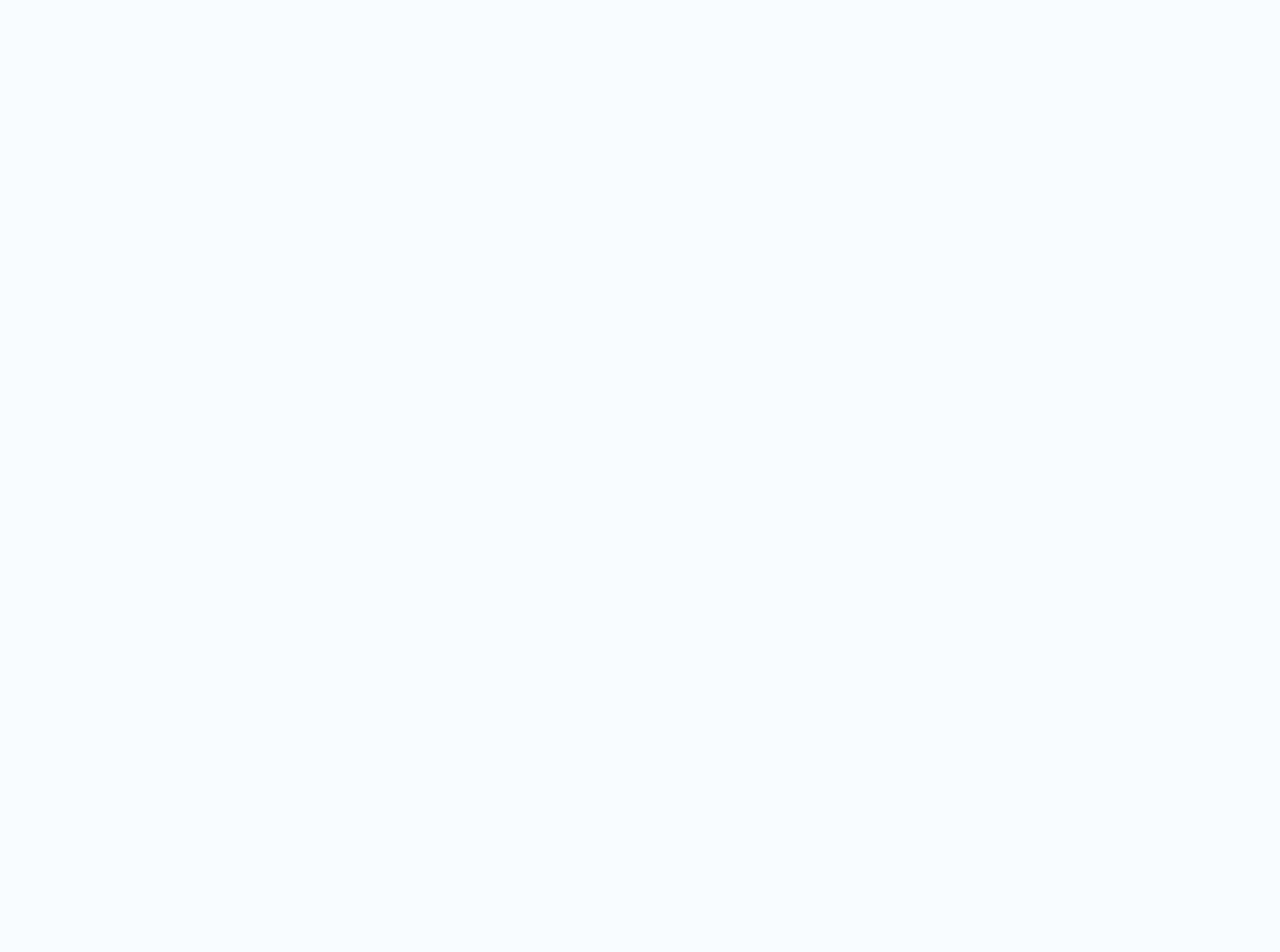
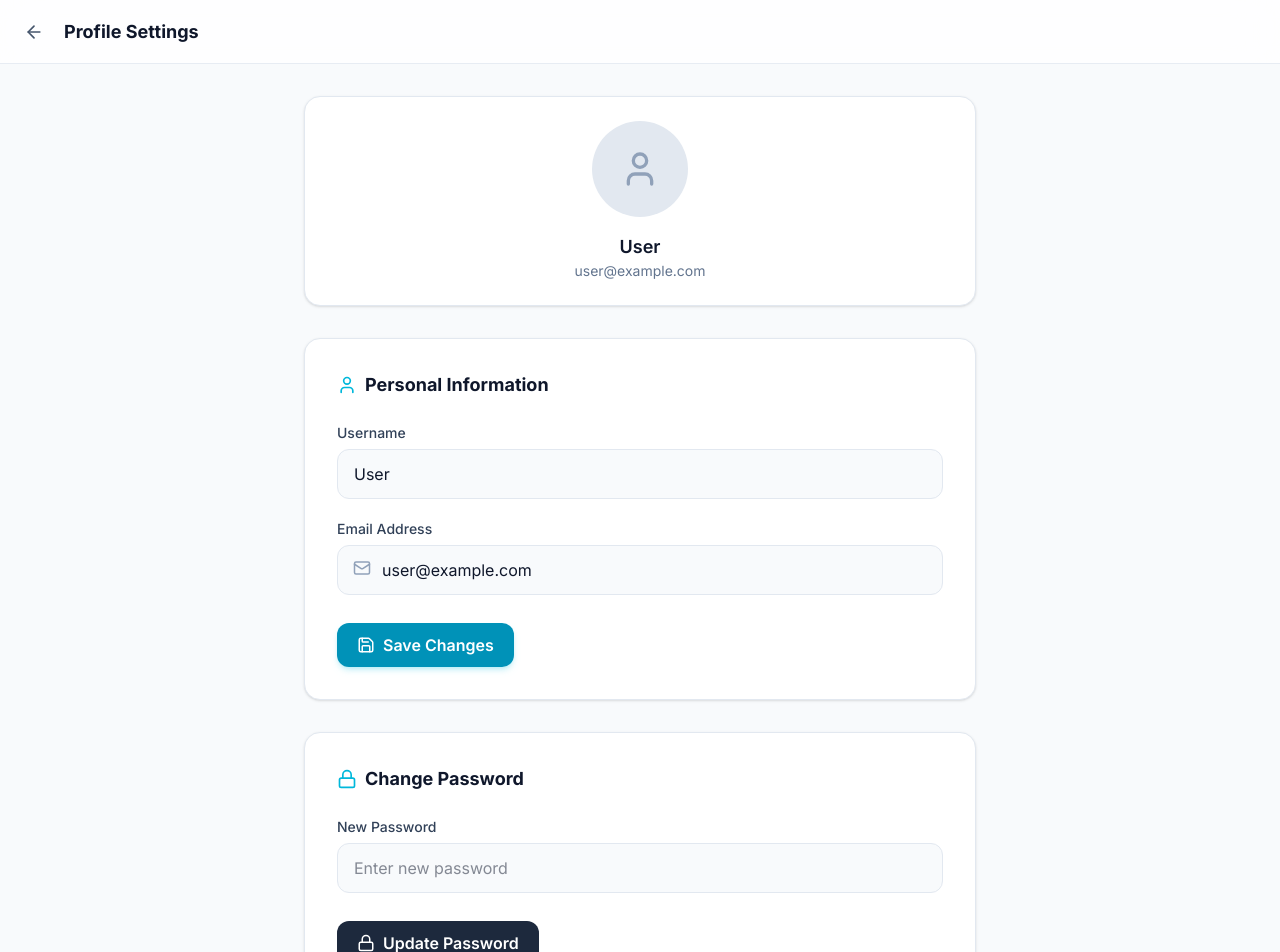
Before and after one commit to fateen1028-pixel/Chatty, a React (Vite) app in the folder frontend/: page /profile in a window 1280 px wide. Before the commit this address had no page. Shown: the top 952 px of the page. Before the commit the page ends 800 px from the top, so only its background shows below. Built offline with nearby package versions, Linux system fonts and the light colour scheme; sample sign-in values are in the browser's storage.

Commit message:
Initialised basic SEO

```diff
--- a/frontend/index.html
+++ b/frontend/index.html
@@ -2,12 +2,78 @@
 <html lang="en">
   <head>
     <meta charset="UTF-8" />
+
+    <meta
+      name="viewport"
+      content="width=device-width, initial-scale=1.0"
+    />
+
+    <!-- Basic SEO -->
+    <title>Chatty — Secure Real-Time Messaging</title>
+
+    <meta
+      name="description"
+      content="Chatty is a secure real-time messaging application built by Mohamed Fateen, featuring instant messaging and end-to-end encryption."
+    />
+
+    <meta
+      name="keywords"
+      content="Chatty, real-time chat, secure messaging, encrypted chat, Mohamed Fateen"
+    />
+
+    <meta name="author" content="Mohamed Fateen" />
+    <meta name="robots" content="index, follow" />
+
+    <!-- Canonical URL -->
+    <link rel="canonical" href="https://chat.fateen.dev/" />
+
+    <!-- Favicon -->
     <link rel="icon" type="image/png" href="/favicon1.png" />
-    <meta name="viewport" content="width=device-width, initial-scale=1.0" />
-    <title>Chatty - RealTime Messaging</title>
+    <link rel="apple-touch-icon" href="/favicon1.png" />
+
+    <!-- Browser theme -->
+    <meta name="theme-color" content="#111827" />
+
+    <!-- Open Graph: WhatsApp, LinkedIn, Facebook -->
+    <meta property="og:type" content="website" />
+    <meta property="og:url" content="https://chat.fateen.dev/" />
+    <meta
+      property="og:title"
+      content="Chatty — Secure Real-Time Messaging"
+    />
+    <meta
+      property="og:description"
+      content="A secure real-time messaging application with instant communication and end-to-end encryption."
+    />
+    <meta
+      property="og:image"
+      content="https://chat.fateen.dev/chatty-preview.png"
+    />
+    <meta property="og:site_name" content="Chatty" />
+
+    <!-- Twitter/X preview -->
+    <meta name="twitter:card" content="summary_large_image" />
+    <meta
+      name="twitter:title"
+      content="Chatty — Secure Real-Time Messaging"
+    />
+    <meta
+      name="twitter:description"
+      content="A secure real-time messaging application built by Mohamed Fateen."
+    />
+    <meta
+      name="twitter:image"
+      content="https://chat.fateen.dev/chatty-preview.png"
+    />
   </head>
+
   <body>
+    <noscript>
+      JavaScript is required to use Chatty.
+    </noscript>
+
     <div id="root"></div>
+
     <script type="module" src="/src/main.jsx"></script>
   </body>
 </html>
--- a/frontend/src/App.jsx
+++ b/frontend/src/App.jsx
@@ -8,6 +8,7 @@ import Chat from './pages/Chat';
 import Backup from './pages/Backup.jsx';
 import ResetPassword from "./pages/ResetPassword.jsx";
 import ForgotPassword from "./pages/ForgotPassword.jsx";
+import ProfileSettings from "./pages/ProfileSettings.jsx";
 
 const PublicRoute = ({ children }) => {
   const accessToken = localStorage.getItem('accessToken');
@@ -46,6 +47,15 @@ function App() {
                 }
             />
 
+            <Route
+                path="/profile"
+                element={
+                  <ProtectedRoute>
+                    <ProfileSettings />
+                  </ProtectedRoute>
+                }
+            />
+
               <Route
                   path="/forgot-password"
                   element={<ForgotPassword />}
--- a/frontend/src/components/Sidebar.jsx
+++ b/frontend/src/components/Sidebar.jsx
@@ -8,7 +8,8 @@ import {
     MessageSquare,
     LoaderCircle,
     ShieldCheck,
-    MoreVertical
+    MoreVertical,
+    User
 } from 'lucide-react';
 
 import { useNavigate } from 'react-router-dom';
@@ -264,6 +265,14 @@ export default function Sidebar({
                                     <div className="absolute right-0 top-full mt-2 w-48 bg-white/95 dark:bg-[#1A1A1D]/95 backdrop-blur-xl border border-slate-200/50 dark:border-slate-800/50 rounded-xl shadow-xl z-50 overflow-hidden origin-top-right transition-all">
                                         <div className="py-1">
                                             <button
+                                                onClick={() => { navigate('/profile'); setIsMenuOpen(false); }}
+                                                className="w-full flex items-center gap-3 px-4 py-2.5 text-[13px] font-semibold text-slate-700 dark:text-slate-200 hover:bg-slate-50 dark:hover:bg-slate-800/50 transition-colors"
+                                            >
+                                                <User size={15} className="text-cyan-600 dark:text-cyan-400" />
+                                                Profile Settings
+                                            </button>
+                                            <div className="h-px bg-slate-200/50 dark:bg-slate-800/50 my-1" />
+                                            <button
                                                 onClick={() => { navigate('/backup'); setIsMenuOpen(false); }}
                                                 className="w-full flex items-center gap-3 px-4 py-2.5 text-[13px] font-semibold text-slate-700 dark:text-slate-200 hover:bg-slate-50 dark:hover:bg-slate-800/50 transition-colors"
                                             >
--- /dev/null
+++ b/frontend/src/pages/ProfileSettings.jsx
@@ -0,0 +1,135 @@
+import { useState } from 'react';
+import { ArrowLeft, User, Camera, Lock, Mail, Save } from 'lucide-react';
+import { useNavigate } from 'react-router-dom';
+
+export default function ProfileSettings() {
+  const navigate = useNavigate();
+
+  const [username, setUsername] = useState('User'); // Dummy default
+  const [email, setEmail] = useState('user@example.com'); // Dummy default
+  const [password, setPassword] = useState('');
+
+  const handleSaveProfile = (e) => {
+    e.preventDefault();
+    // TODO: Implement profile update logic here
+    // API URL: PUT /users/profile
+    console.log('Profile saved', { username, email });
+  };
+
+  const handleSavePassword = (e) => {
+    e.preventDefault();
+    // TODO: Implement password change logic here
+    // API URL: PUT /users/change-password
+    console.log('Password updated');
+  };
+
+  return (
+    <div className="min-h-[100dvh] bg-slate-50 dark:bg-[#0B0C0E] text-slate-900 dark:text-slate-100 flex flex-col">
+      {/* Header */}
+      <div className="h-16 border-b border-slate-200/80 dark:border-slate-800/80 bg-white/80 dark:bg-[#1A1A1D]/80 backdrop-blur-xl flex items-center px-4 md:px-6 sticky top-0 z-10">
+        <button
+          onClick={() => navigate('/chat')}
+          className="p-2 -ml-2 rounded-full hover:bg-slate-100 dark:hover:bg-slate-800 transition-colors mr-3"
+        >
+          <ArrowLeft size={20} className="text-slate-600 dark:text-slate-300" />
+        </button>
+        <h1 className="text-lg font-bold">Profile Settings</h1>
+      </div>
+
+      <div className="flex-1 overflow-y-auto p-4 md:p-8">
+        <div className="max-w-2xl mx-auto space-y-8">
+
+          {/* Avatar Section */}
+          <div className="bg-white dark:bg-[#1A1A1D] p-6 rounded-2xl border border-slate-200 dark:border-slate-800 shadow-sm flex flex-col items-center">
+            <div className="relative group cursor-pointer mb-4">
+              <div className="w-24 h-24 rounded-full bg-slate-200 dark:bg-slate-800 flex items-center justify-center overflow-hidden ring-4 ring-white dark:ring-[#0B0C0E]">
+                <User size={40} className="text-slate-400" />
+              </div>
+              <div className="absolute inset-0 bg-black/40 rounded-full flex items-center justify-center opacity-0 group-hover:opacity-100 transition-opacity">
+                <Camera size={24} className="text-white" />
+              </div>
+            </div>
+            <h2 className="font-semibold text-lg">{username}</h2>
+            <p className="text-slate-500 text-sm">{email}</p>
+            {/* TODO: API URL for avatar upload: POST /users/avatar */}
+          </div>
+
+          {/* Profile Form */}
+          <div className="bg-white dark:bg-[#1A1A1D] p-6 md:p-8 rounded-2xl border border-slate-200 dark:border-slate-800 shadow-sm">
+            <h3 className="text-lg font-bold mb-6 flex items-center gap-2">
+              <User size={20} className="text-cyan-500" />
+              Personal Information
+            </h3>
+
+            <form onSubmit={handleSaveProfile} className="space-y-5">
+              <div>
+                <label className="block text-sm font-medium text-slate-700 dark:text-slate-300 mb-1.5">
+                  Username
+                </label>
+                <input
+                  type="text"
+                  value={username}
+                  onChange={(e) => setUsername(e.target.value)}
+                  className="w-full bg-slate-50 dark:bg-[#0B0C0E] border border-slate-200 dark:border-slate-800 rounded-xl px-4 py-3 focus:outline-none focus:ring-2 focus:ring-cyan-500/50"
+                />
+              </div>
+
+              <div>
+                <label className="block text-sm font-medium text-slate-700 dark:text-slate-300 mb-1.5">
+                  Email Address
+                </label>
+                <div className="relative">
+                  <Mail size={18} className="absolute left-4 top-3.5 text-slate-400" />
+                  <input
+                    type="email"
+                    value={email}
+                    onChange={(e) => setEmail(e.target.value)}
+                    className="w-full bg-slate-50 dark:bg-[#0B0C0E] border border-slate-200 dark:border-slate-800 rounded-xl pl-11 pr-4 py-3 focus:outline-none focus:ring-2 focus:ring-cyan-500/50"
+                  />
+                </div>
+              </div>
+
+              <div className="pt-2">
+                <button type="submit" className="flex items-center gap-2 bg-cyan-600 hover:bg-cyan-700 text-white px-5 py-2.5 rounded-xl font-semibold transition-colors shadow-md shadow-cyan-500/20">
+                  <Save size={18} />
+                  Save Changes
+                </button>
+              </div>
+            </form>
+          </div>
+
+          {/* Security Form */}
+          <div className="bg-white dark:bg-[#1A1A1D] p-6 md:p-8 rounded-2xl border border-slate-200 dark:border-slate-800 shadow-sm">
+            <h3 className="text-lg font-bold mb-6 flex items-center gap-2">
+              <Lock size={20} className="text-cyan-500" />
+              Change Password
+            </h3>
+
+            <form onSubmit={handleSavePassword} className="space-y-5">
+              <div>
+                <label className="block text-sm font-medium text-slate-700 dark:text-slate-300 mb-1.5">
+                  New Password
+                </label>
+                <input
+                  type="password"
+                  value={password}
+                  onChange={(e) => setPassword(e.target.value)}
+                  placeholder="Enter new password"
+                  className="w-full bg-slate-50 dark:bg-[#0B0C0E] border border-slate-200 dark:border-slate-800 rounded-xl px-4 py-3 focus:outline-none focus:ring-2 focus:ring-cyan-500/50"
+                />
+              </div>
+
+              <div className="pt-2">
+                <button type="submit" className="flex items-center gap-2 bg-slate-800 dark:bg-slate-700 hover:bg-slate-900 dark:hover:bg-slate-600 text-white px-5 py-2.5 rounded-xl font-semibold transition-colors">
+                  <Lock size={18} />
+                  Update Password
+                </button>
+              </div>
+            </form>
+          </div>
+
+        </div>
+      </div>
+    </div>
+  );
+}
```
Also changed, not shown: frontend/public/chatty-preview.png (added).
